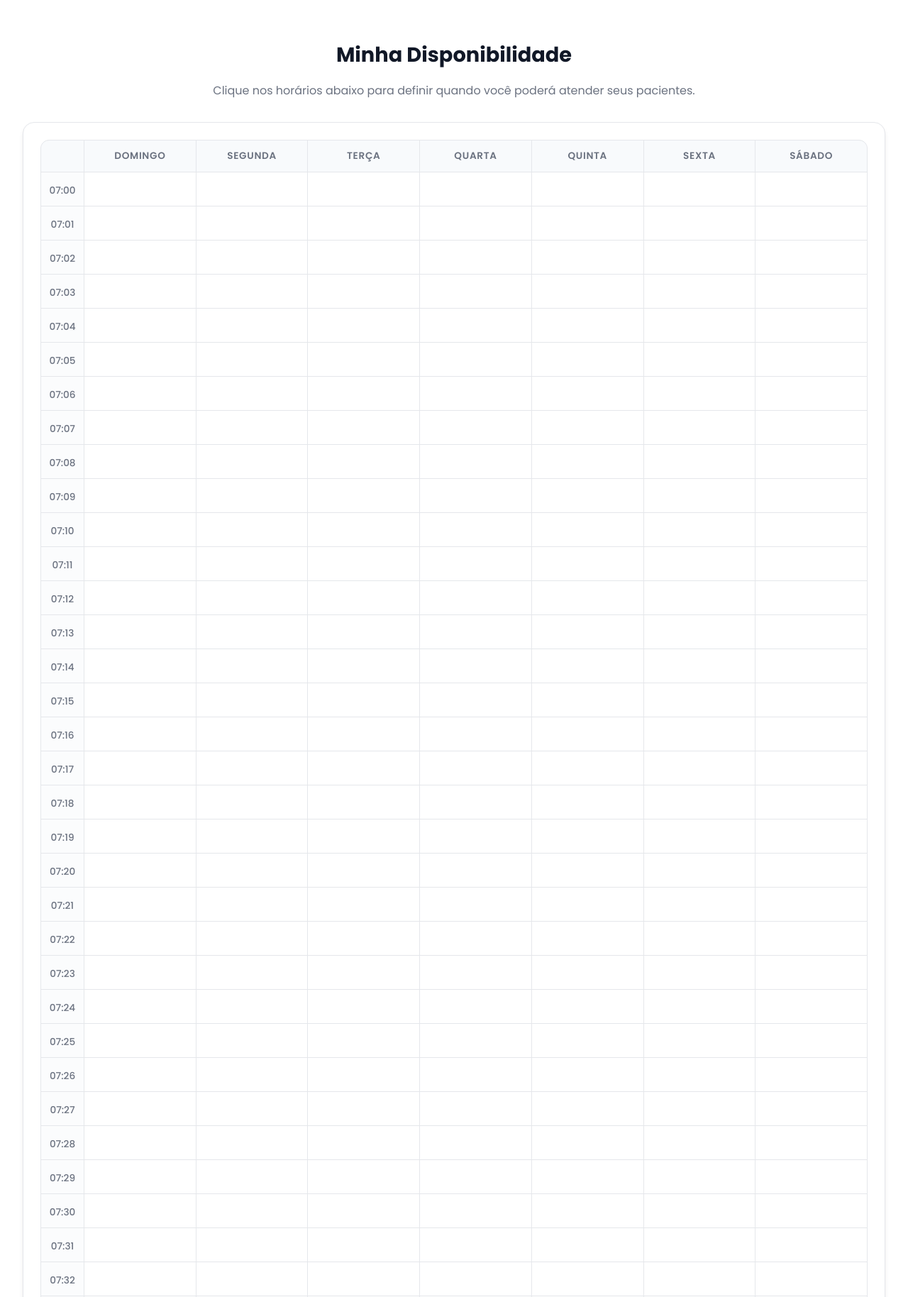
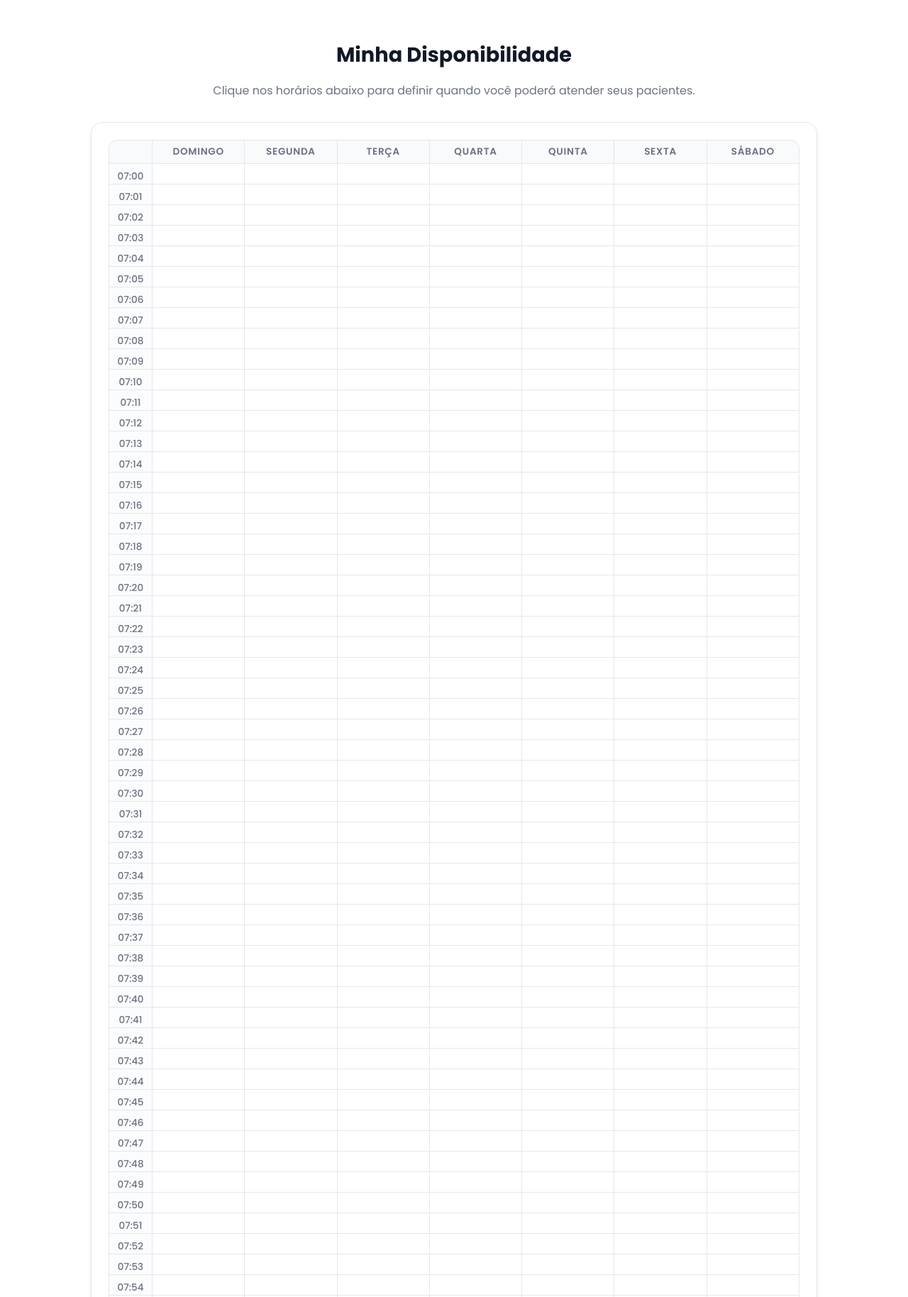
Before and after one commit to FelipeMartinsBnf/psiacesso-django, a Django app: page /psicologo/disponibilidade in a window 1280 px wide. Shown: the part 55-1883 px from the top of the page at 71% size. Run offline with Django 5.2, Linux system fonts and the light colour scheme; a user stored in the database is signed in; tables that the repository leaves empty hold one stand-in row (values such as "Sample post").

Commit message:
fix: diminuindo tamanho da seleção de disp.

```diff
--- a/contas/static/disponibilidade.css
+++ b/contas/static/disponibilidade.css
@@ -13,8 +13,8 @@
 
 /* Container principal da página */
 .agenda-container {
-    width: 95%;
-    max-width: 1480px;
+    width: 100%;
+    max-width: 1024px;
     margin: 2rem auto;
     padding: 0 1.5rem;
     font-family: "Poppins", sans-serif;
@@ -53,16 +53,15 @@
     border: 1px solid var(--ag-border);
     border-radius: 12px;
     overflow: hidden;
-    margin-bottom: 2rem;
+
 }
 
 .grid-cell, .grid-header, .grid-time-label {
     background-color: var(--ag-bg-card);
-    padding: 6px 4px;
     display: flex;
     align-items: center;
     justify-content: center;
-    font-size: 0.85rem;
+    font-size: 0.65rem;
 }
 
 /* Cabeçalho dos Dias (SEG, TER...) */
@@ -73,7 +72,7 @@
     font-size: 0.85rem;
     text-transform: uppercase;
     letter-spacing: 0.05em;
-    padding: 12px 4px;
+    padding: 6px 4px;
 }
 
 /* Coluna de Horários (08:00...) */
@@ -82,18 +81,18 @@
     font-weight: 500;
     font-size: 0.85rem;
     align-items: flex-start;
-    padding-top: 16px;
+    padding-top: 8px;
     background-color: #fbfcfd;
 }
 
 /* Células interativas */
 .grid-cell {
     cursor: pointer;
-    min-height: 35px;
+    min-height: 15px;
     transition: all 0.2s ease-in-out;
     color: transparent;
     font-weight: 600;
-    font-size: 0.75rem;
+    font-size: 0.65rem;
 }
 
 .grid-cell:hover {
--- a/psicologos/templates/dashboard-psi.html
+++ b/psicologos/templates/dashboard-psi.html
@@ -23,7 +23,7 @@
 
                 <a href="{% url 'disponibilidade' %}" class="action-button">
                     <span class="material-icons">calendar_month</span>
-                    Gerenciar Agenda (Horários)
+                    Gerenciar disponibilidade (Horários)
                 </a>
 
                 <a href="#" class="action-button disabled">
```
